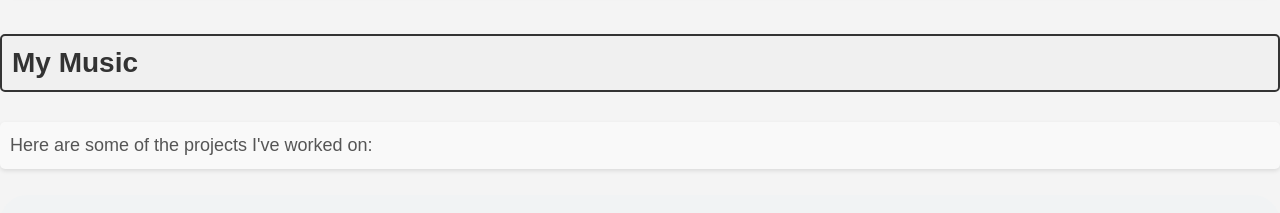
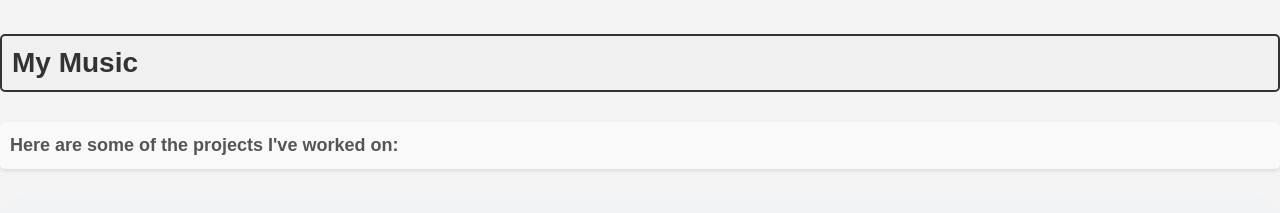
Before and after one commit to bones2421/bones2421.github.io, a website: page index.html in a window 1280 px wide. Shown: the part 4380-4593 px from the top of the page. Drawn offline with nearby package versions, Linux system fonts and the light colour scheme.

Commit message:
bold font

```diff
--- a/index.html
+++ b/index.html
@@ -300,6 +300,7 @@ audio:not([controls]) {
     border-radius: 5px; /* Rounded corners for aesthetics */
     box-shadow: 0 2px 4px rgba(0,0,0,0.1); /* Soft shadow for depth */
     margin-top: 10px; /* Space above the description */
+    font-weight: bold; /* Makes the text bold */
 }
 
 /* Style for the song title and description */
```
